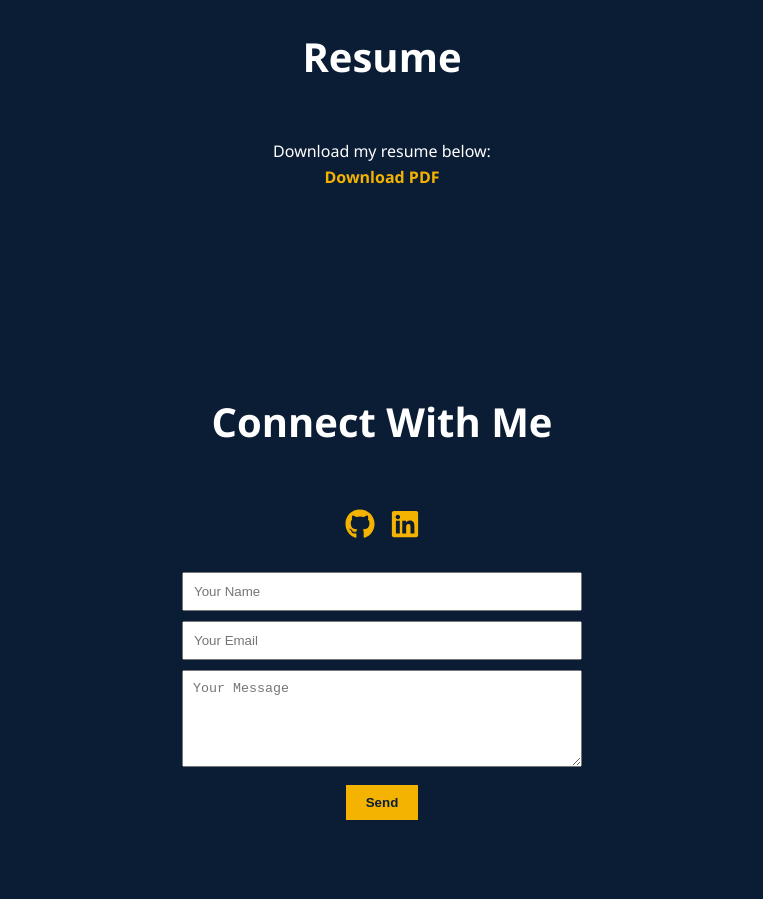
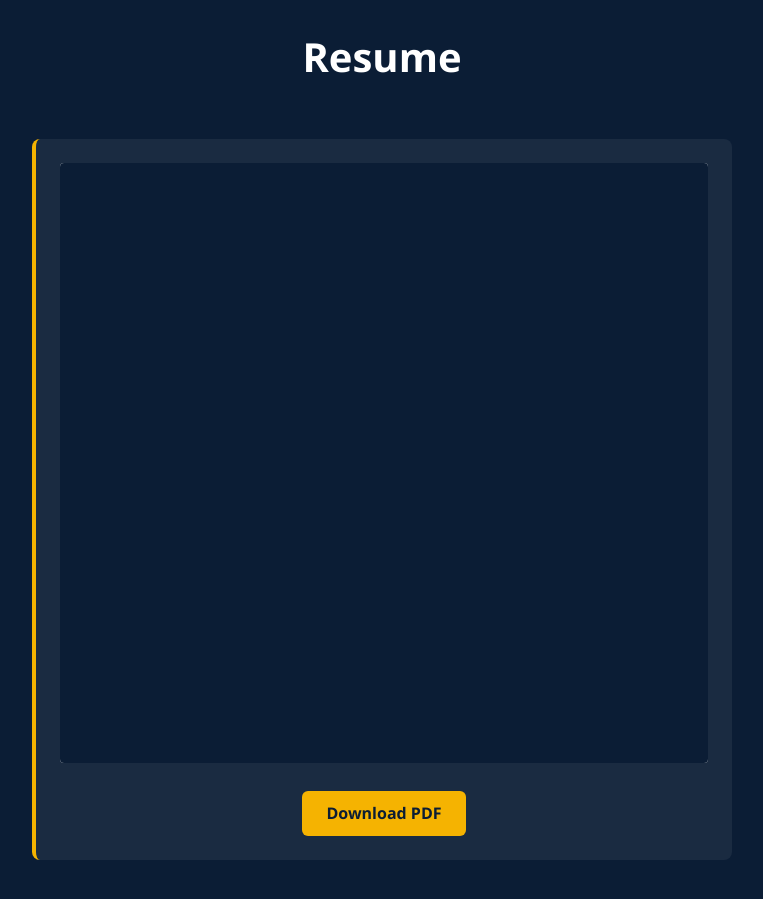
Before and after one commit to aarush-modi/aarush-portfolio, a React (Vite) app: page / in a window 1280 px wide. Shown: the part 3900-4799 px from the top of the page, without its empty margins (258-1021 px from the left). Built offline with nearby package versions, Linux system fonts and the light colour scheme; the HTML template or start-up script is replaced by a standard one.

Commit message:
Added embedded resume preview

```diff
--- a/src/components/Resume.jsx
+++ b/src/components/Resume.jsx
@@ -1,13 +1,58 @@
-import React from 'react';
+import React, { useEffect } from 'react';
+import AOS from 'aos';
+import 'aos/dist/aos.css';
 
 const Resume = () => {
+  useEffect(() => {
+    AOS.init({ duration: 800 });
+  }, []);
+
   return (
     <section id="resume">
-      <h2>Resume</h2>
-      <p>Download my resume below:</p>
-      <a href="/resume.pdf" download style={{ color: '#f5b301', fontWeight: 'bold' }}>
-        Download PDF
-      </a>
+      <h2 data-aos="fade-up">Resume</h2>
+      <div
+        data-aos="fade-up"
+        data-aos-delay="100"
+        style={{
+          maxWidth: "700px",
+          margin: "0 auto",
+          backgroundColor: "#ffffff10",
+          borderRadius: "8px",
+          padding: "24px",
+          borderLeft: "4px solid #f5b301",
+        }}
+      >
+        <iframe
+          src="/resume.pdf"
+          title="Resume"
+          style={{
+            width: "100%",
+            height: "600px",
+            border: "none",
+            borderRadius: "4px",
+            backgroundColor: "white",
+          }}
+        />
+        <a
+          href="/resume.pdf"
+          download
+          style={{
+            display: "inline-block",
+            marginTop: "20px",
+            backgroundColor: "#f5b301",
+            color: "#0b1d35",
+            padding: "10px 24px",
+            borderRadius: "6px",
+            fontWeight: "bold",
+            textDecoration: "none",
+            transition: "opacity 0.3s",
+          }}
+          onMouseEnter={e => e.currentTarget.style.opacity = "0.85"}
+          onMouseLeave={e => e.currentTarget.style.opacity = "1"}
+        >
+          Download PDF
+        </a>
+      </div>
     </section>
   );
 };
```
